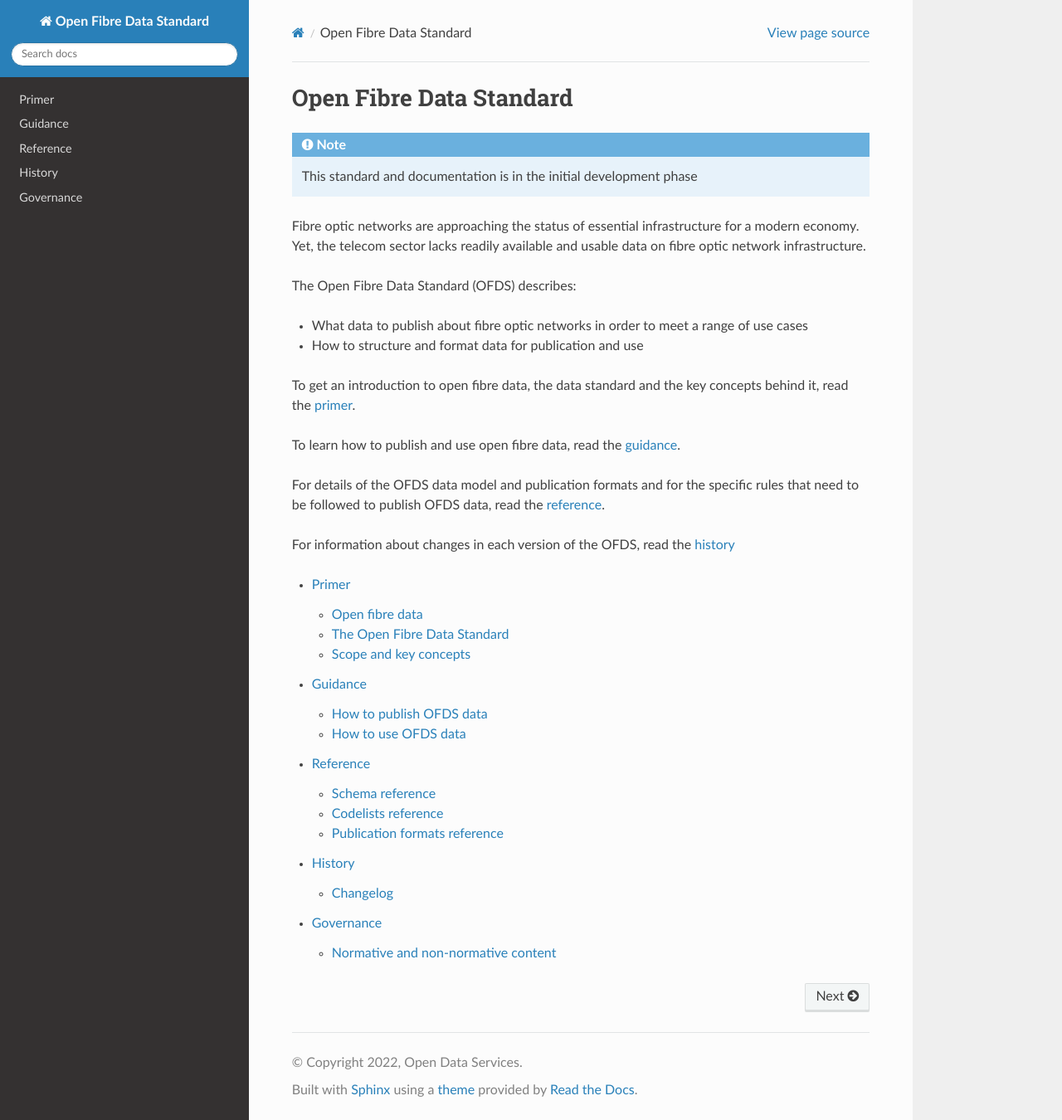
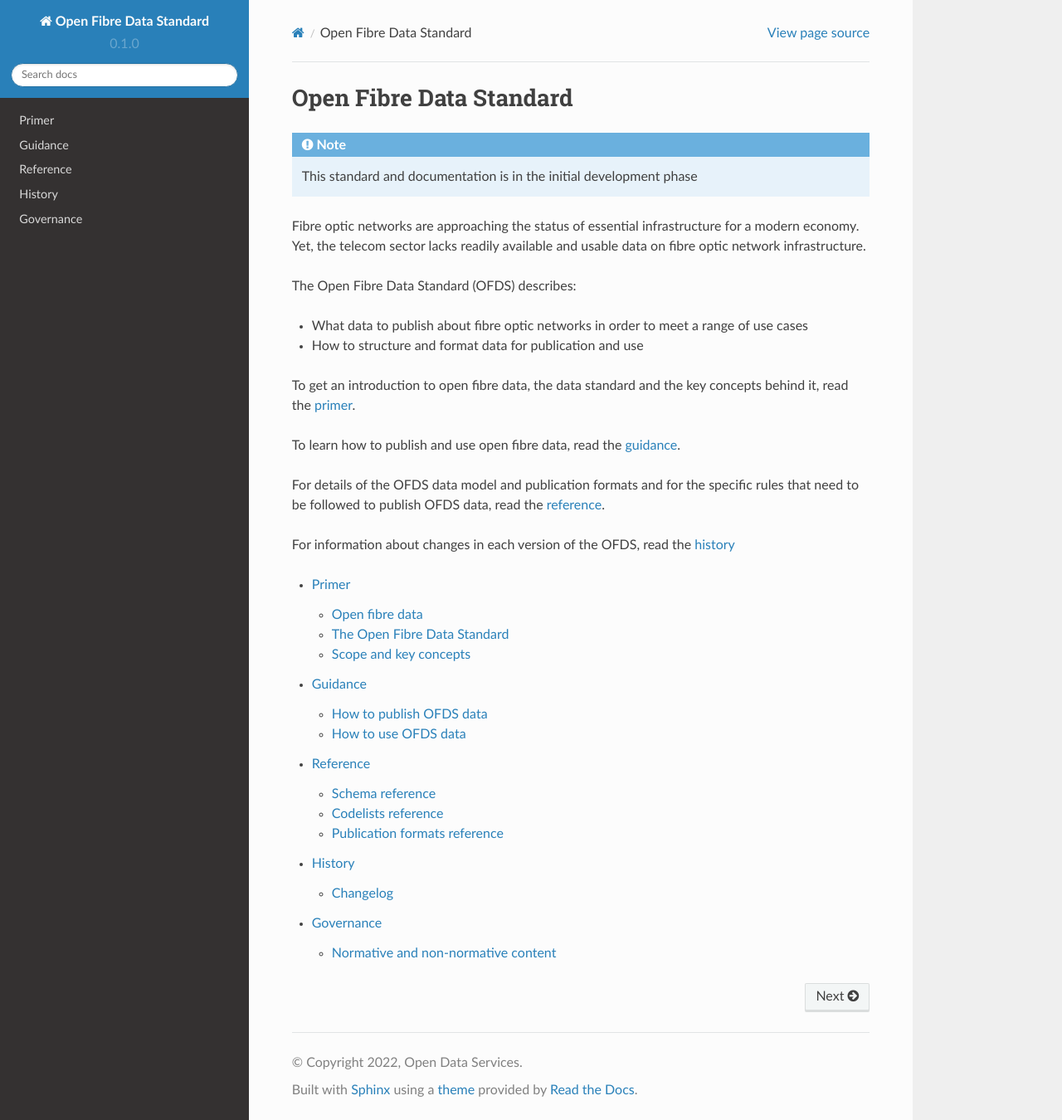
Before and after one commit to Open-Telecoms-Data/open-fibre-data-standard, a Sphinx documentation site: the page built from docs/index.md, in a window 1280 px wide and 1350 px high. Shown: the whole window at 83% size. Built offline with Sphinx 7.4.7 and the Read the Docs theme 2.0.0, drawn with Linux system fonts in a browser that asks for light colours.

Commit message:
add version to conf.py

```diff
--- a/docs/conf.py
+++ b/docs/conf.py
@@ -72,9 +72,9 @@ author = 'Open Data Services'
 # built documents.
 #
 # The short X.Y version.
-version = ''
+version = '0.1.0'
 # The full version, including alpha/beta/rc tags.
-release = ''
+release = '0.1.0-alpha'
 
 # The language for content autogenerated by Sphinx. Refer to documentation
 # for a list of supported languages.
```
